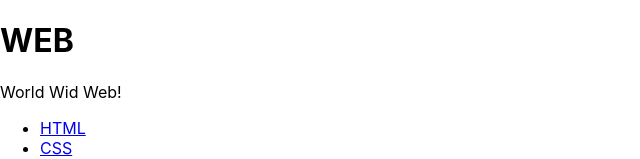
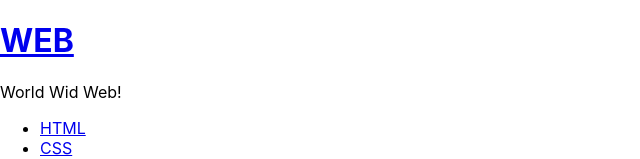
Before and after one commit to haeyonghahn/react-practices, a React (Create React App) app: page / in a window 1280 px wide. Shown: the top 159 px of the page, without its empty margins (0-640 px from the left). Built offline with nearby package versions, Linux system fonts and the light colour scheme.

Commit message:
state props render

```diff
--- a/src/components/Subject.js
+++ b/src/components/Subject.js
@@ -4,7 +4,7 @@ class Subject extends Component {
   render() {
     return (
       <header>
-        <h1>{this.props.title}</h1>
+        <h1><a href="/">{this.props.title}</a></h1>
         {this.props.sub}
       </header>
     );
```
